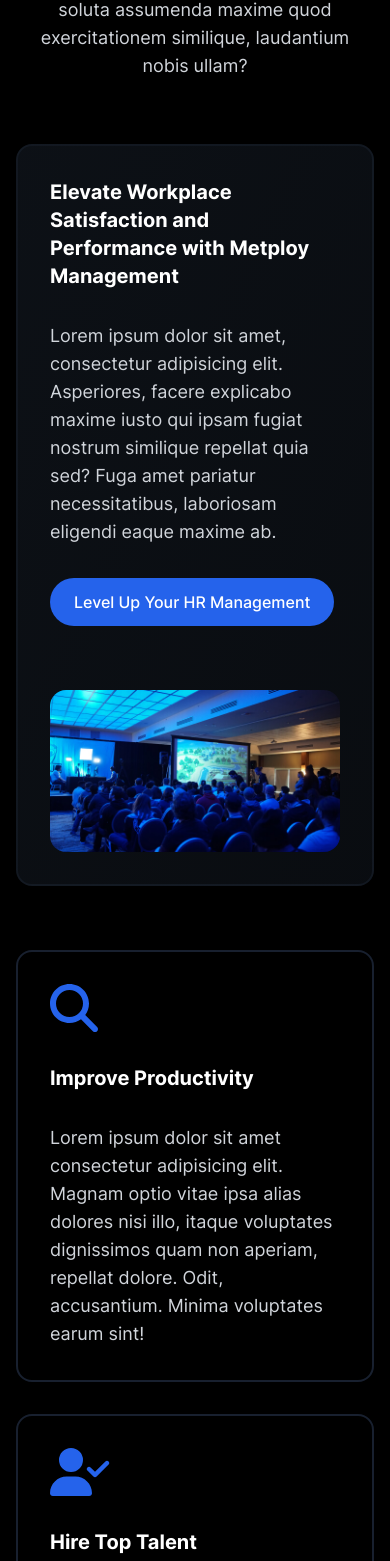
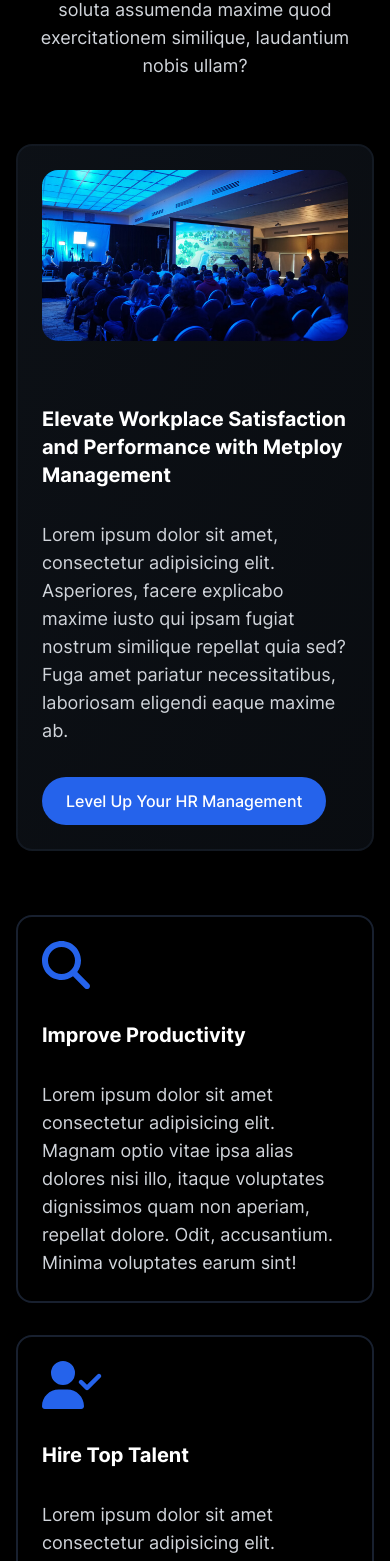
Before and after one commit to DanialZahid/metploy, a React (Vite) app: page / in a window 390 px wide. Shown: the part 1694-3255 px from the top of the page. Built offline with nearby package versions, Linux system fonts and the light colour scheme.

Commit message:
Update mobile styles.

```diff
--- a/src/Components/AboutUs/Card.tsx
+++ b/src/Components/AboutUs/Card.tsx
@@ -19,8 +19,17 @@
         variants={gradientVariants}
         whileHover='hover'
         initial='initial'
-        className='grid grid-cols-1 items-center gap-16 rounded-2xl border-2 border-gray-800/40 p-8 md:grid-cols-2 md:p-16'
+        className='grid grid-cols-1 items-center gap-16 rounded-2xl border-2 border-gray-800/40 p-6 md:grid-cols-2 md:p-16'
       >
+        <img
+          className='justify-self-center md:order-last'
+          width={600}
+          src='/assets/img/about.jpg'
+          alt=''
+          loading='lazy'
+          decoding='async'
+        />
+
         <div className='grid content-start justify-items-start gap-8'>
           <h3>
             Elevate Workplace Satisfaction and Performance with Metploy
@@ -36,15 +45,6 @@
 
           <ButtonBlue>Level Up Your HR Management</ButtonBlue>
         </div>
-
-        <img
-          className='justify-self-center'
-          width={600}
-          src='/assets/img/about.jpg'
-          alt=''
-          loading='lazy'
-          decoding='async'
-        />
       </motion.div>
     </>
   );
--- a/src/Components/AboutUs/Values.tsx
+++ b/src/Components/AboutUs/Values.tsx
@@ -32,7 +32,7 @@
   const value = values.map((item) => (
     <div
       key={item.title}
-      className='grid gap-8 rounded-2xl border-2 border-slate-800/80 p-8 transition-colors hover:bg-slate-800/40 md:p-16'
+      className='grid gap-8 rounded-2xl border-2 border-slate-800/80 p-6 transition-colors hover:bg-slate-800/40 md:p-16'
     >
       <span className='text-blue-600'>{item.icon}</span>
 
--- a/src/Components/CTA/CTA.tsx
+++ b/src/Components/CTA/CTA.tsx
@@ -17,7 +17,7 @@
 
   return (
     <section id='contact-us'>
-      <TextBlock className='justify-items-center rounded-xl border-2 border-slate-800/40 bg-gradient-to-tr from-slate-800/20 to-slate-800/40 p-8 text-center md:p-12'>
+      <TextBlock className='justify-items-center rounded-xl border-2 border-slate-800/40 bg-gradient-to-tr from-slate-800/20 to-slate-800/40 p-6 text-center md:p-12'>
         <h2>Let&apos;s Join and Embark on Your Journey with Metploy</h2>
 
         <p>
--- a/src/Components/Company/Company.tsx
+++ b/src/Components/Company/Company.tsx
@@ -53,8 +53,8 @@
           </div>
         </div>
 
-        <div className='grid min-h-[600px] items-end rounded-xl bg-[url(/assets/img/company.jpg)] bg-cover bg-center bg-no-repeat p-8'>
-          <TextBlock className='rounded-xl bg-black/50 p-8 backdrop-blur-sm'>
+        <div className='grid min-h-[600px] items-end rounded-xl bg-[url(/assets/img/company.jpg)] bg-cover bg-center bg-no-repeat p-6 md:p-8'>
+          <TextBlock className='rounded-xl bg-black/50 p-6 backdrop-blur-sm md:p-8'>
             <p className='text-xl italic text-white'>
               &quot;Lorem ipsum dolor sit amet consectetur adipisicing elit. Ab,
               libero. Laborum aliquam recusandae dolores placeat rerum eos ullam
--- a/src/Components/FAQs/FAQItem.tsx
+++ b/src/Components/FAQs/FAQItem.tsx
@@ -36,7 +36,7 @@
       className='cursor-pointer border-b-2 border-neutral-800 py-8 first-of-type:pt-0'
     >
       <div className='flex items-center justify-between gap-4'>
-        <h3 className='text-lg'>{question}</h3>
+        <h3 className='text-base md:text-lg'>{question}</h3>
 
         <FontAwesomeIcon
           icon={faPlus}
--- a/src/Components/Footer/Footer.tsx
+++ b/src/Components/Footer/Footer.tsx
@@ -31,7 +31,7 @@
           </div>
         </div>
 
-        <div className='grid grid-cols-1 gap-8 md:grid-cols-2'>
+        <div className='grid grid-cols-2 gap-8'>
           <div className='grid gap-8'>
             <h2 className='text-base'>Explore</h2>
 
```
